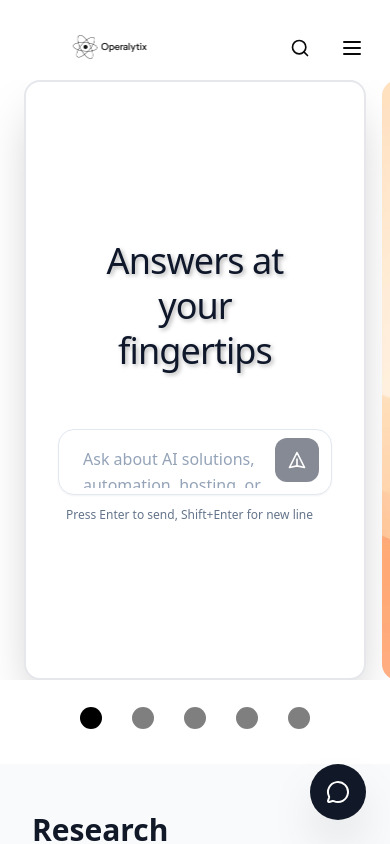
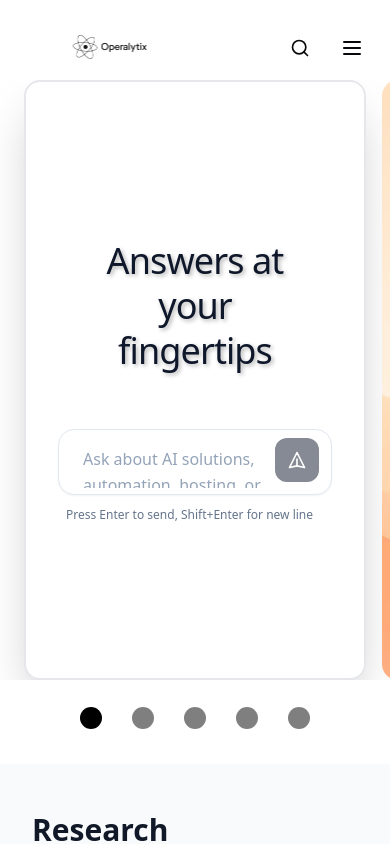
Before and after one commit to xgaming6285/Operalityx, a React (Vite) app in the folder frontend/: page / in a window 390 px wide. Shown: the top 844 px of the page. Built offline with nearby package versions, Linux system fonts and the light colour scheme.

Commit message:
ENhance the bubble chat

```diff
--- a/frontend/src/components/ChatBubble.tsx
+++ b/frontend/src/components/ChatBubble.tsx
@@ -74,7 +74,7 @@ const ChatBubble: React.FC = () => {
   };
 
   return (
-    <div className="fixed bottom-6 right-6 z-50">
+    <div className="hidden md:block fixed bottom-6 right-6 z-50">
       <AnimatePresence>
         {showChat ? (
           <motion.div
--- a/frontend/src/components/ui/LoadingSpinner.tsx
+++ b/frontend/src/components/ui/LoadingSpinner.tsx
@@ -19,7 +19,7 @@ const LoadingSpinner: React.FC<LoadingSpinnerProps> = ({
     return (
         <div className={`flex items-center justify-center ${className}`}>
             <img
-                src="/images/logo-icon.png"
+                src="/images/smaller-logo-hd.png"
                 alt="Loading"
                 className={`${sizeClasses[size]} animate-spin`}
                 style={{
```
